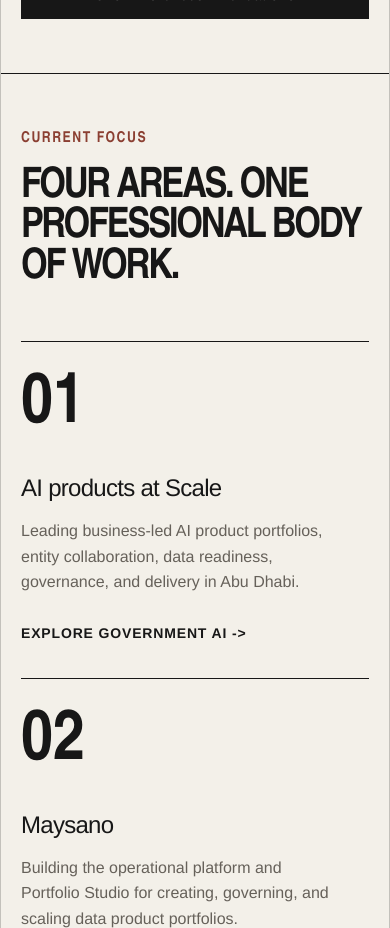
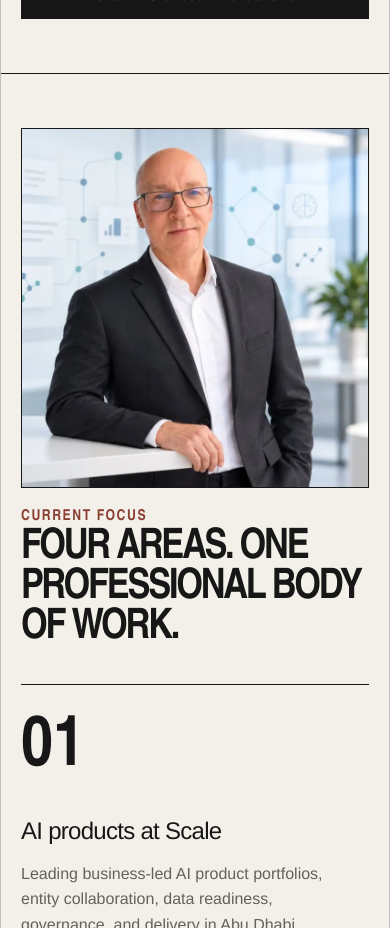
Before and after one commit to kyyberi/jarkko, a Next.js app: page / in a window 390 px wide. Shown: the part 9840-10768 px from the top of the page. Built offline with nearby package versions, Linux system fonts and the light colour scheme.

Commit message:
Add portrait to current focus section

```diff
--- a/app/globals.css
+++ b/app/globals.css
@@ -1183,6 +1183,39 @@ h1 {
   grid-template-columns: repeat(2, minmax(0, 1fr));
 }
 
+.focus-head {
+  grid-template-columns: minmax(260px, 0.34fr) minmax(0, 1fr);
+  align-items: stretch;
+}
+
+.focus-portrait {
+  min-height: 300px;
+  margin: 0;
+  overflow: hidden;
+  border: 1px solid var(--ink);
+  background: #d6d2c9;
+}
+
+.focus-portrait img {
+  display: block;
+  width: 100%;
+  height: 100%;
+  min-height: 300px;
+  object-fit: cover;
+  object-position: 50% 24%;
+}
+
+.focus-title-copy {
+  display: flex;
+  flex-direction: column;
+  justify-content: center;
+  min-height: 300px;
+}
+
+.focus-title-copy .section-title {
+  max-width: 860px;
+}
+
 .focus-grid {
   display: grid;
   grid-template-columns: repeat(4, minmax(0, 1fr));
@@ -2842,6 +2875,17 @@ h1 {
     grid-template-columns: 1fr;
   }
 
+  .focus-head {
+    grid-template-columns: minmax(220px, 0.42fr) minmax(0, 1fr);
+    gap: 28px;
+  }
+
+  .focus-portrait,
+  .focus-portrait img,
+  .focus-title-copy {
+    min-height: 260px;
+  }
+
   .article-archive-head {
     grid-template-columns: 1fr;
     align-items: start;
@@ -3123,6 +3167,25 @@ h1 {
     justify-content: center;
   }
 
+  .focus-head {
+    grid-template-columns: 1fr;
+    gap: 22px;
+    margin-bottom: 34px;
+  }
+
+  .focus-portrait {
+    min-height: 260px;
+  }
+
+  .focus-portrait img {
+    min-height: 260px;
+    object-position: 50% 22%;
+  }
+
+  .focus-title-copy {
+    min-height: 0;
+  }
+
   .detail-hero,
   .detail-section,
   .article-detail {
--- a/app/page.tsx
+++ b/app/page.tsx
@@ -519,12 +519,20 @@ export default function Home() {
           </details>
         </section>
 
-        <section className="section">
-          <div className="section-head">
-            <div className="section-kicker">Current focus</div>
-            <h2 className="section-title">
-              Four areas. One professional body of work.
-            </h2>
+        <section className="section focus-section">
+          <div className="section-head focus-head">
+            <figure className="focus-portrait">
+              <img
+                src={publicAssetPath("/images/jarkko-current-focus.webp")}
+                alt="Jarkko Moilanen"
+              />
+            </figure>
+            <div className="focus-title-copy">
+              <div className="section-kicker">Current focus</div>
+              <h2 className="section-title">
+                Four areas. One professional body of work.
+              </h2>
+            </div>
           </div>
           <div className="focus-grid">
             <article className="focus-item">
```
Also changed, not shown: public/images/jarkko-current-focus.webp (added), 1 other file (tests, documents, lock files or other folders).
